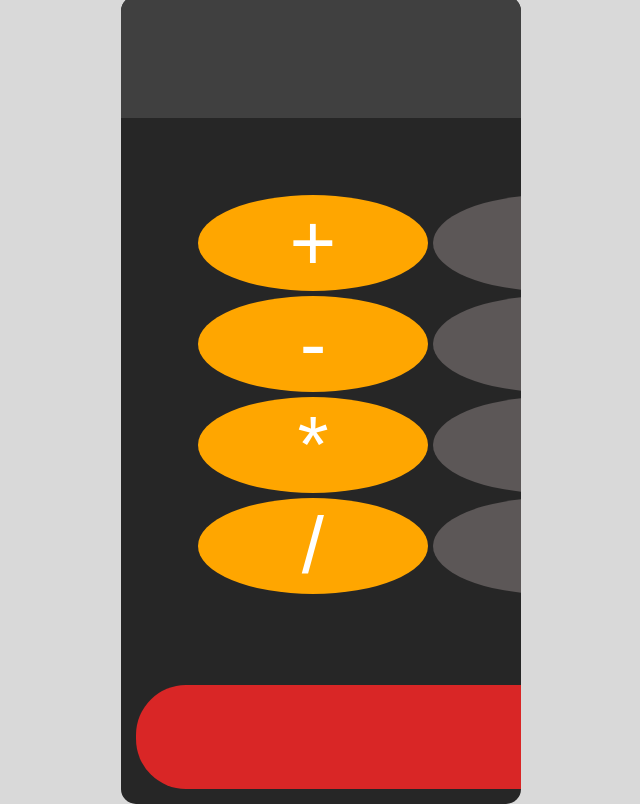
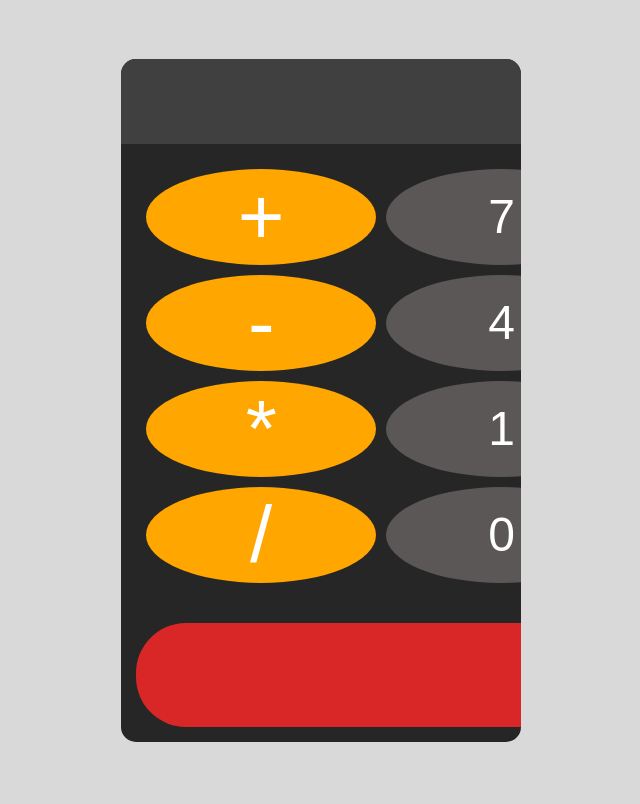
Before and after one commit to RustamHajizadaOriginal/GeneralCalculator, a plain HTML site: page index.html in a window 1280 px wide. Shown: the whole page, without its empty margins (319-959 px from the left). Drawn offline with Linux system fonts and the light colour scheme.

Commit message:
gap: clamp(5px, 1vw, 10px); margin: clamp(10px, 2vw, 15px); padding: clamp(5px, 1vw, 10px);

```diff
--- a/style.css
+++ b/style.css
@@ -28,18 +28,19 @@ body {
 #display {
   width: calc(100% - 30px);
   padding: 15px;
-  font-size: 5rem;
-  text-align: left;
+  font-size: clamp(2rem, 5vw, 3rem);
+  text-align: right;
   border: none;
   background-color: var(--display-bg-color);
   color: var(--button-text-color);
+  overflow-x: auto;
 }
 #keys {
   display: grid;
   grid-template-columns: repeat(4, 1fr);
-  gap: 5px;
-  margin: 3vw;
-  padding: 3vw;
+  gap: 10px;
+  margin: 15px;
+  padding: 10px;
   text-align: center;
 }
 button {
```
